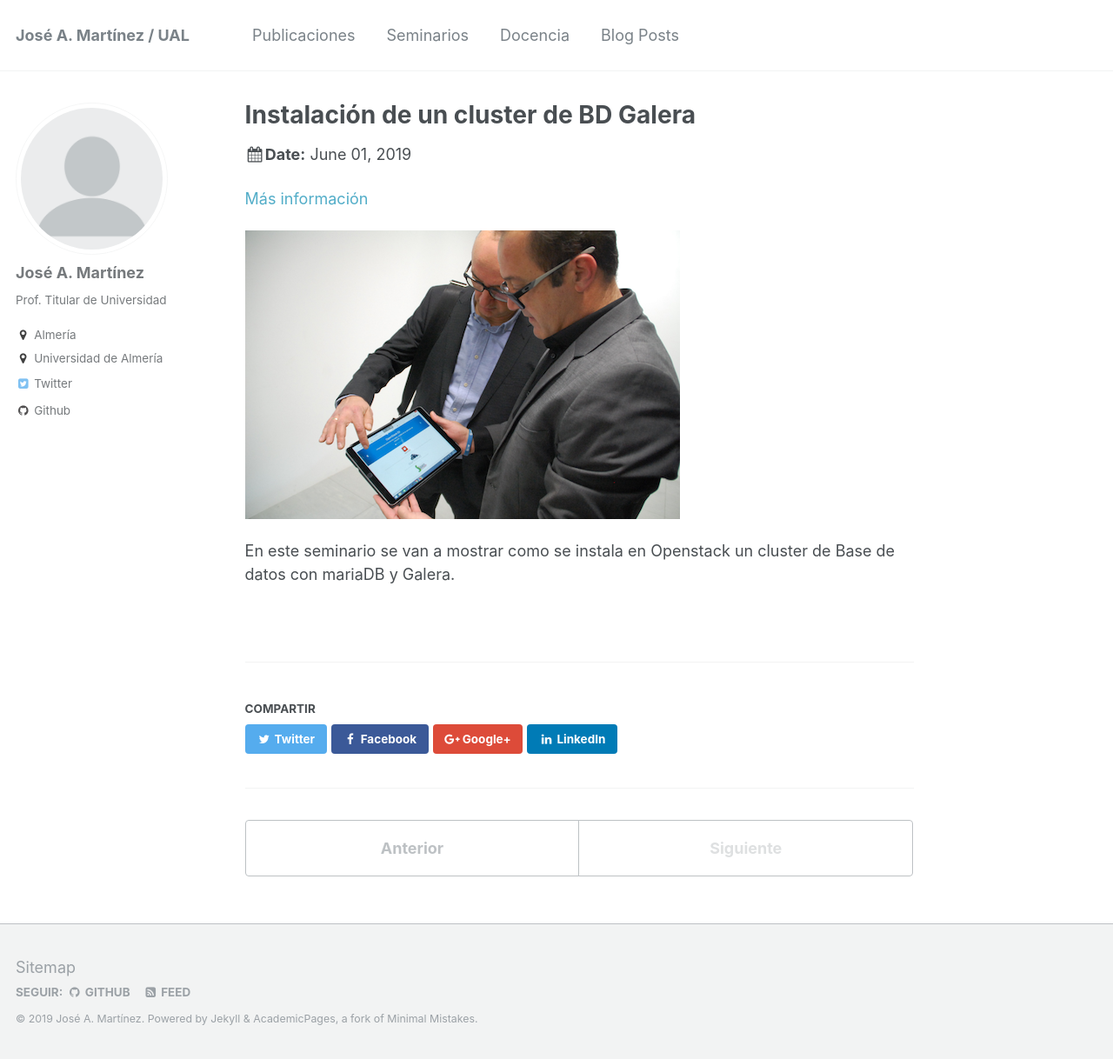
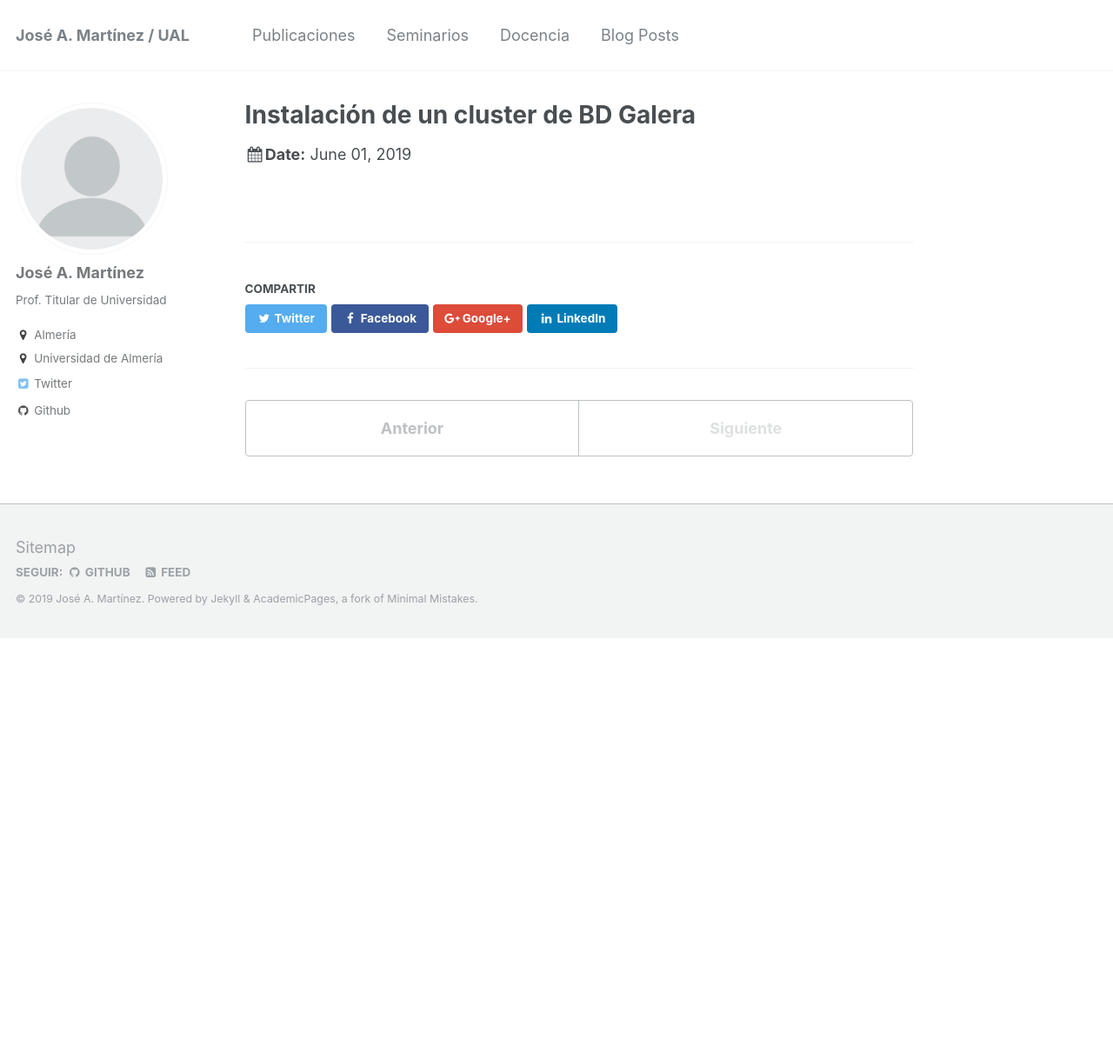
Before and after one commit to hpcjmart/hpcjmart.github.io, a Jekyll site: the page built from _talks/2019-06-01-tutorial-2.md, in a window 1280 px wide and 1218 px high. Shown: the whole window at 87% size. Built offline with Jekyll 4.4.1, drawn with Linux system fonts in a browser that asks for light colours.

Commit message:
Varios fallos

```diff
--- a/_talks/2019-06-01-tutorial-2.md
+++ b/_talks/2019-06-01-tutorial-2.md
@@ -7,9 +7,3 @@ venue: "Departamento de Informática"
 date: 2019-06-01
 location: "Universidad de Almería, Almería, Spain"
 ---
-
-[Más información](https://hpcjmart.github.io/Galera/)
-
-![Alt text](https://hpcjmart.github.io/images/CloudDI500px.png)
-
-En este seminario se van a mostrar como se instala en Openstack un cluster de Base de datos con mariaDB y Galera.
```
